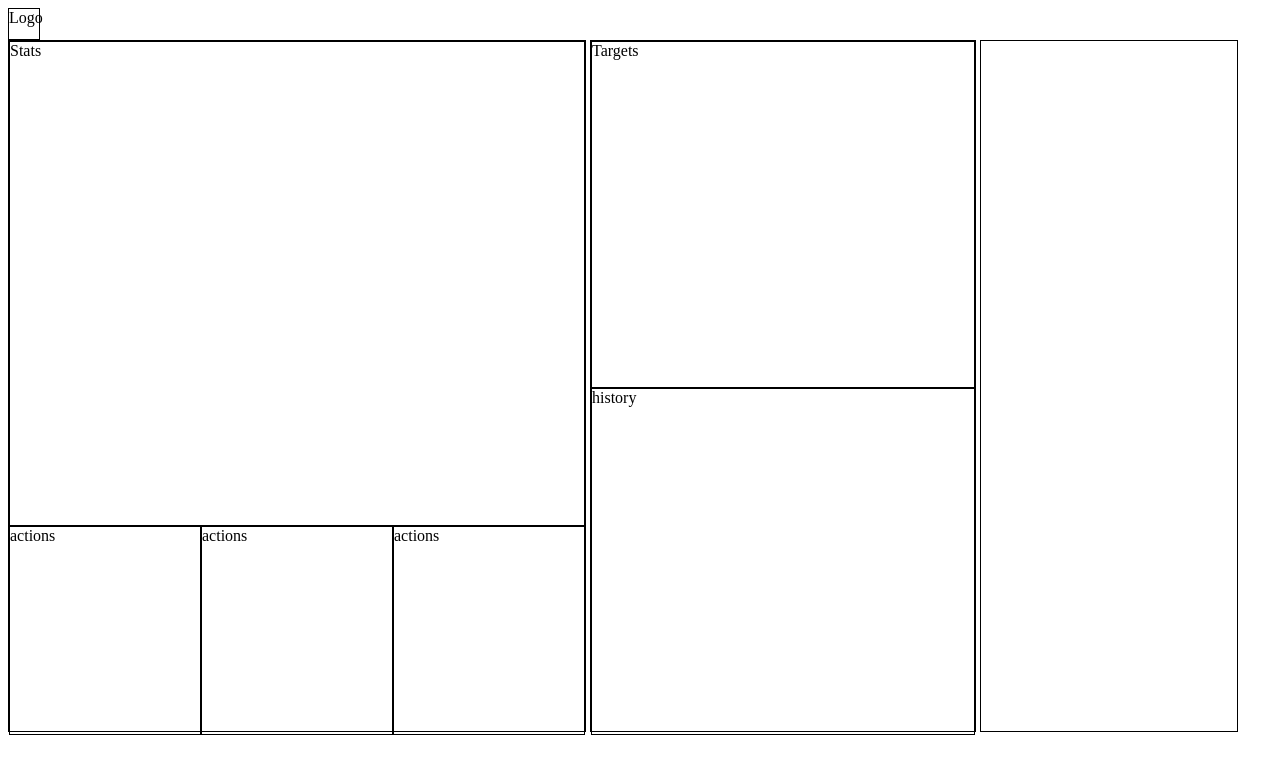
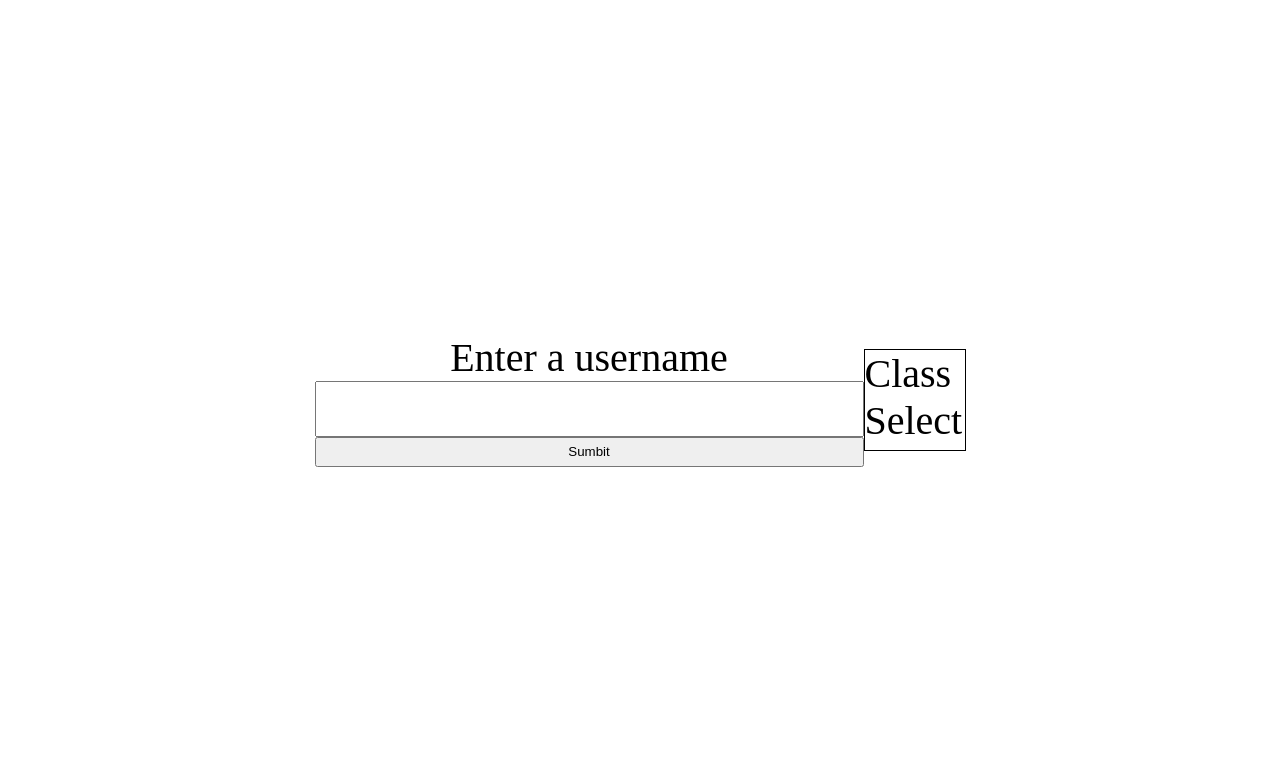
Before and after one commit to griffinwong10/crispy-journey, a plain HTML site: page public_html/playerView.html in a window 1280 px wide. Drawn offline with Linux system fonts and the light colour scheme.

Commit message:
Enter Username Screen works in theory

```diff
--- a/public_html/playerView.css
+++ b/public_html/playerView.css
@@ -1,3 +1,38 @@
+#overlay {
+    position: fixed; /* Sit on top of the page content */
+    width: 100%; /* Full width (cover the whole page) */
+    height: 100%; /* Full height (cover the whole page) */
+    display: flex;
+    align-items:center;
+    justify-content: center;
+    font-size: 40px;
+    top: 0;
+    left: 0;
+    right: 0;
+    bottom: 0;
+    background-color: rgba(255, 255, 255); /* Black background with opacity */
+    z-index: 2; /* Specify a stack order in case you're using a different order for other elements */
+    cursor: pointer; /* Add a pointer on hover */
+}
+#user-input-div{
+    display:flex;
+    flex-direction: column;
+}
+#user-input-div label{
+    text-align: center;
+}
+#name-input{
+    height:50px;
+    font-size: 42px;
+}
+#class-select{
+    border: 1px black solid;
+    height: 100px;
+    width: 100px;
+}
+#submit-name-btn{
+    height: 30px;
+}
 #logo{
     height: 30px;
     width: 30px;
--- a/public_html/playerView.html
+++ b/public_html/playerView.html
@@ -6,6 +6,16 @@
         <link rel="stylesheet" type="text/css" href="playerView.css">
     </head>
     <body>
+        <div id="overlay">
+            <div id="user-input-div">
+                <label for="name-input">Enter a username</label>
+                <input id="name-input" type="text" name="name-input">
+                <button id="submit-name-btn">Sumbit</button>
+            </div>
+            <div id="class-select">
+                Class Select
+            </div>
+        </div>
         <div id="header">
             <div id="logo">Logo</div>
         </div>
--- a/public_html/playerView.js
+++ b/public_html/playerView.js
@@ -1,3 +1,33 @@
+"use strict";
+document.addEventListener('DOMContentLoaded', function(event){
+    let classSelectDiv = document.getElementById("class-select");
+    //fetch classes from db and populate classSelectDiv
+
+    let submitNameBtn = document.getElementById("submit-name-btn");
+    submitNameBtn.addEventListener("click", function(){
+        let name = document.getElementById("name-input").value;
+        //let class TODO after pulls from db
+        console.log(name);
+        fetch('/', {
+            method: 'POST',
+            headers: {
+                'Content-Type': 'application/json',
+            },
+            body: JSON.stringify({"new-user": name, "class": "cleric"}), //TODO class change to variable
+        })
+        .then(response => response.json())
+        .then(data => {
+            console.log('Success:', data);
+            let overlay = document.getElementById("overlay");
+            overlay.style.display = "none";
+        })
+        .catch((error) => {
+            console.error('Error:', error);
+        });
+    });
+});
+
+
 //Enter Username and select class input
     //Default route is /
     //Send POST to / to add username + class
```
